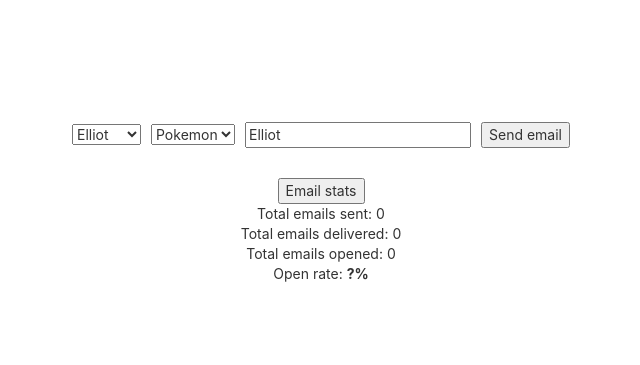
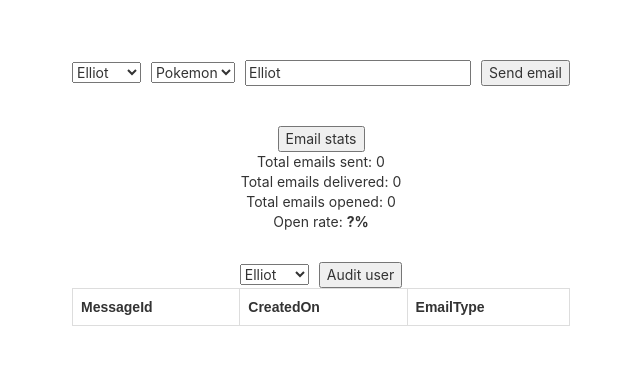
Before and after one commit to ElliotWhiley/email-service, a React (Create React App) app: page / in a window 1280 px wide. Shown: the part 197-562 px from the top of the page, without its empty margins (319-959 px from the left). Built offline with nearby package versions, Linux system fonts and the light colour scheme.

Commit message:
Add grid view for auditing emails sent per user

```diff
--- a/src/App.css
+++ b/src/App.css
@@ -51,5 +51,26 @@
 }
 
 .border-bottom {
-	padding-bottom: 10px;
+	padding-bottom: 20px;
 }
+
+.border-bottom-2 {
+	padding-bottom: 30px;
+}
+
+table {
+	font-family: arial, sans-serif;
+	border-collapse: collapse;
+	width: 100%;
+}
+
+td,
+th {
+	border: 1px solid #dddddd;
+	text-align: left;
+	padding: 8px;
+}
+
+tr:nth-child(even) {
+	background-color: #dddddd;
+}
--- a/src/App.tsx
+++ b/src/App.tsx
@@ -12,6 +12,11 @@ function App() {
 	const [email, setEmail] = useState("elliot.whiley94@gmail.com");
 	const [template, setTemplate] = useState("Pokemon");
 	const [name, setName] = useState("Elliot");
+	const [emailsSent, setEmailsSent] = useState(0);
+	const [emailsDelivered, setEmailsDelivered] = useState(0);
+	const [emailsOpened, setEmailsOpened] = useState(0);
+	const [user, setUser] = useState<string>("elliot.whiley94@gmail.com");
+	const [emailRequests, setEmailRequests] = useState<any[]>([]);
 
 	async function sendEmail(event: any) {
 		event.preventDefault();
@@ -39,13 +44,8 @@ function App() {
 			await client.send(command);
 		} catch (error) {
 			console.log(error);
-		} finally {
 		}
 	}
-
-	const [emailsSent, setEmailsSent] = useState(0);
-	const [emailsDelivered, setEmailsDelivered] = useState(0);
-	const [emailsOpened, setEmailsOpened] = useState(0);
 
 	async function getEmailDeliveryReports(event: any) {
 		event.preventDefault();
@@ -79,6 +79,57 @@ function App() {
 			// console.log("******", data);
 			const items: any = data.Items;
 			return items.length;
+		} catch (error) {
+			console.log(error);
+		}
+	}
+
+	async function auditUser(event: any) {
+		event.preventDefault();
+
+		var userId;
+		console.log(user);
+		switch (user) {
+			case "elliot.whiley94@gmail.com":
+				console.log("1");
+
+				userId = 1;
+				break;
+
+			case "kirsten.whittington1993@gmail.com":
+				console.log("2");
+
+				userId = 2;
+				break;
+
+			default:
+				console.log("3");
+
+				return;
+		}
+		console.log(userId);
+
+		try {
+			const params = {
+				TableName: "EmailRequest",
+				IndexName: "UserIdAndCreatedOnIndex",
+				ExpressionAttributeValues: {
+					":userId": { S: userId.toString() },
+					":now": { S: new Date().toISOString() },
+				},
+				KeyConditionExpression: "UserId = :userId AND CreatedOn < :now",
+			};
+			const command = new QueryCommand(params);
+			const client = new DynamoDBClient({
+				region: "us-west-2",
+				credentials: creds,
+			});
+			console.log(command);
+
+			const data = await client.send(command);
+			console.log("******", data);
+			const items: any = data.Items;
+			setEmailRequests(items);
 		} catch (error) {
 			console.log(error);
 		}
@@ -119,6 +170,7 @@ function App() {
 				/>
 				<button>Send email</button>
 			</form>
+			<div className="border-bottom-2">
 				<br></br>
 				<button onClick={getEmailDeliveryReports}>Email stats</button>
 				<div>Total emails sent: {emailsSent}</div>
@@ -129,10 +181,45 @@ function App() {
 					<b>
 						{emailsOpened === 0 || emailsDelivered === 0
 							? "?"
-						: ((emailsOpened / emailsDelivered) * 100).toFixed(1)}
+							: ((emailsOpened / emailsDelivered) * 100).toFixed(
+									1
+							  )}
 						%
 					</b>
 				</div>
+			</div>
+			<form onSubmit={auditUser}>
+				<select
+					className="pad-right"
+					value={user}
+					onChange={(event) => setUser(event.target.value)}
+					name="users"
+					required
+				>
+					<option value="elliot.whiley94@gmail.com">Elliot</option>
+					<option value="kirsten.whittington1993@gmail.com">
+						Kirsten
+					</option>
+				</select>
+				<button>Audit user</button>
+				<table className="table">
+					<tbody>
+						<tr>
+							<th>MessageId</th>
+							<th>CreatedOn</th>
+							<th>EmailType</th>
+						</tr>
+						{emailRequests &&
+							emailRequests.map((request) => (
+								<tr key={request.MessageId.S}>
+									<td>MessageId:{request.MessageId.S}</td>
+									<td>{request.CreatedOn.S}</td>
+									<td>{request.EmailType.N}</td>
+								</tr>
+							))}
+					</tbody>
+				</table>
+			</form>
 		</div>
 	);
 }
```
Lines whose indentation alone changed are shown as unchanged.
